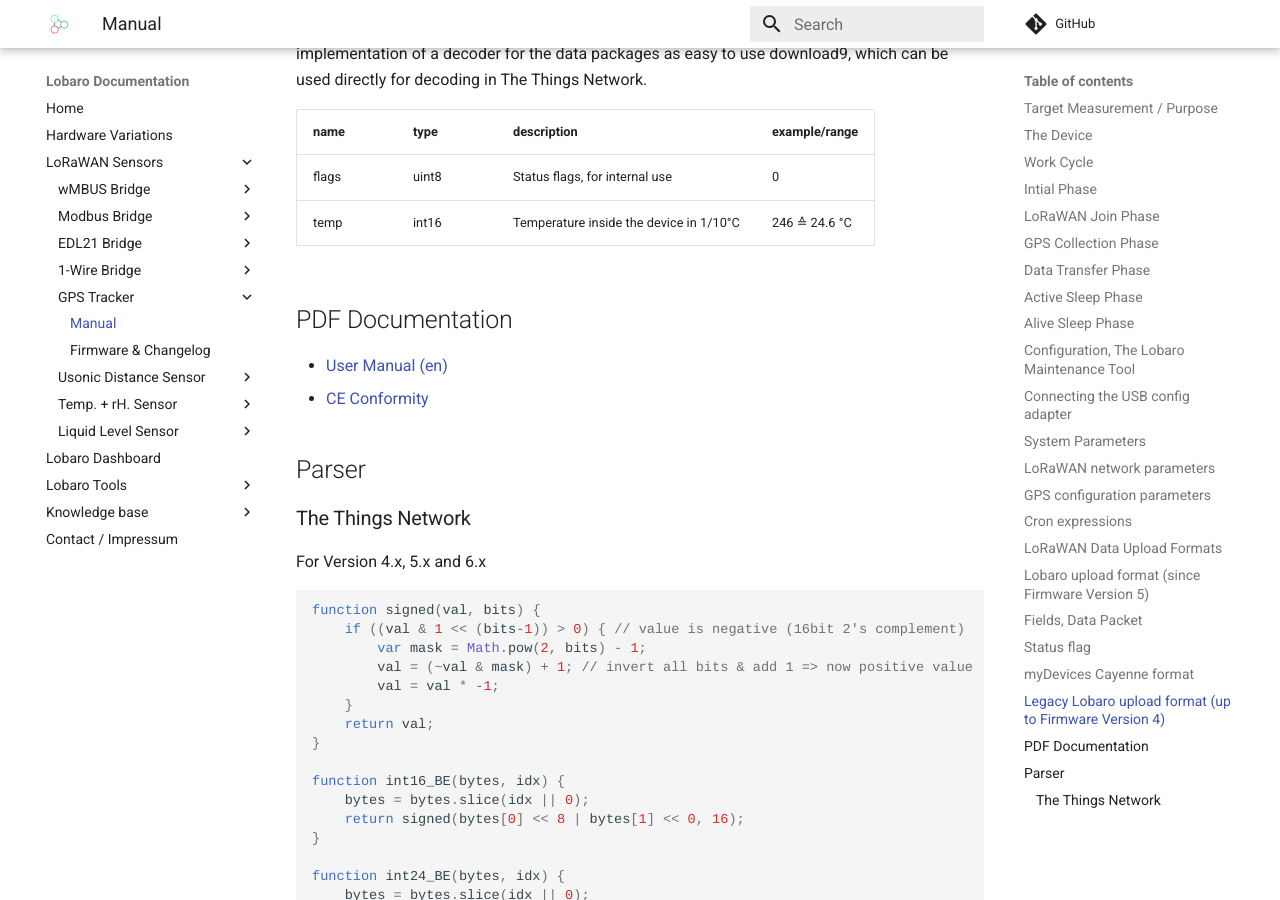
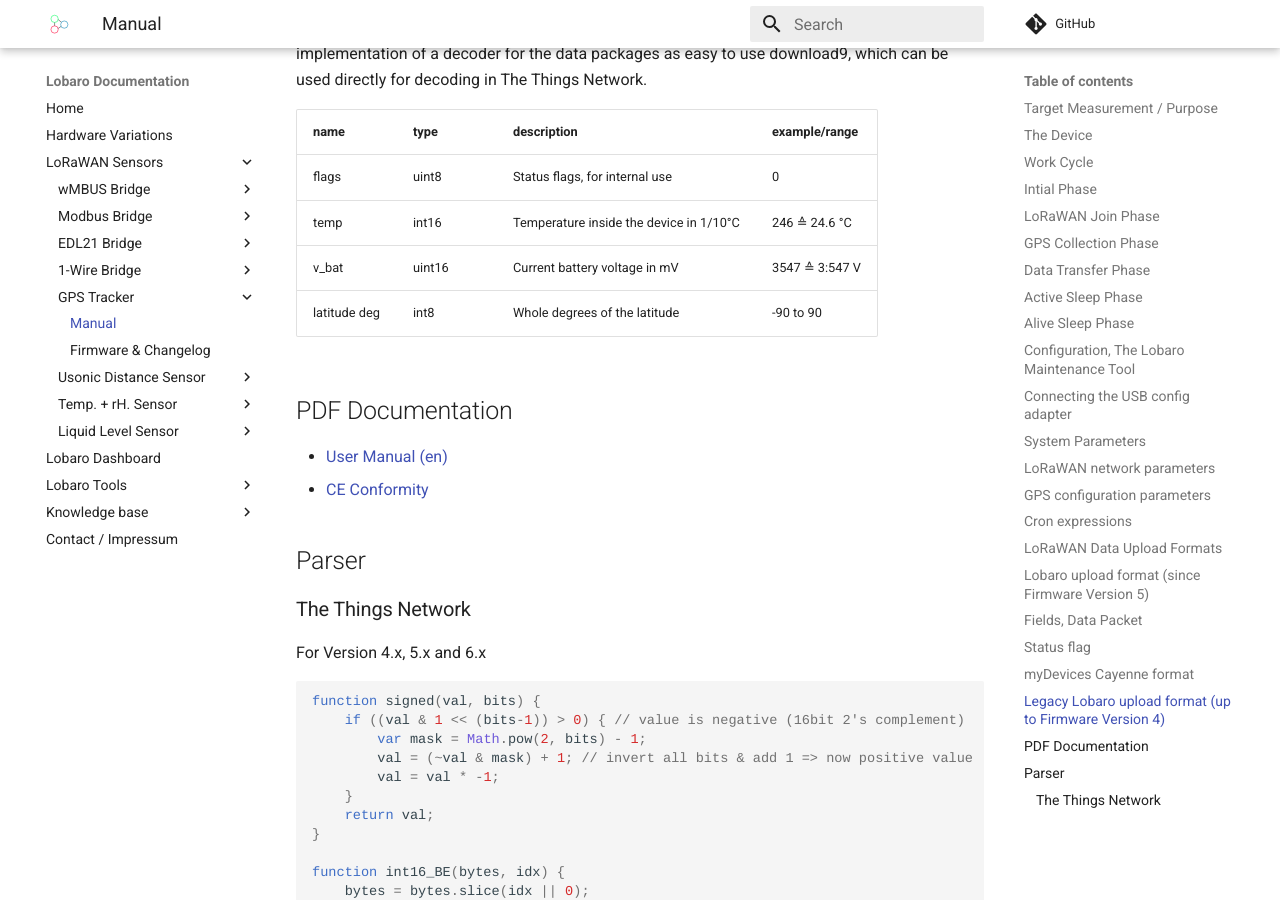
Before and after one commit to Lobaro/docs, an MkDocs documentation site: the page built from docs/lorawan-sensors/gps-lorawan/index.md, in a window 1280 px wide and 900 px high, scrolled down 10191 px. Built offline with MkDocs 1.6.1 and Material for MkDocs 9.7.7, drawn with Linux system fonts in a browser that asks for light colours; a script that is not in the unit is left out; comment, search, counter and statistics services are not loaded.

```diff
--- a/docs/lorawan-sensors/gps-lorawan/index.md
+++ b/docs/lorawan-sensors/gps-lorawan/index.md
@@ -295,8 +295,8 @@
 |-|-|-|-|
 |flags|uint8|Status flags, for internal use|0|
 |temp|int16|Temperature inside the device in 1/10°C|246 ≙ 24.6 °C|
-
-
+|v_bat|uint16|Current battery voltage in mV|3547 ≙ 3:547 V|
+|latitude deg|int8|Whole degrees of the latitude|-90 to 90|
 
 ## PDF Documentation
 * [User Manual (en)](files/lorawan-gps-tracker_en.pdf)
```
